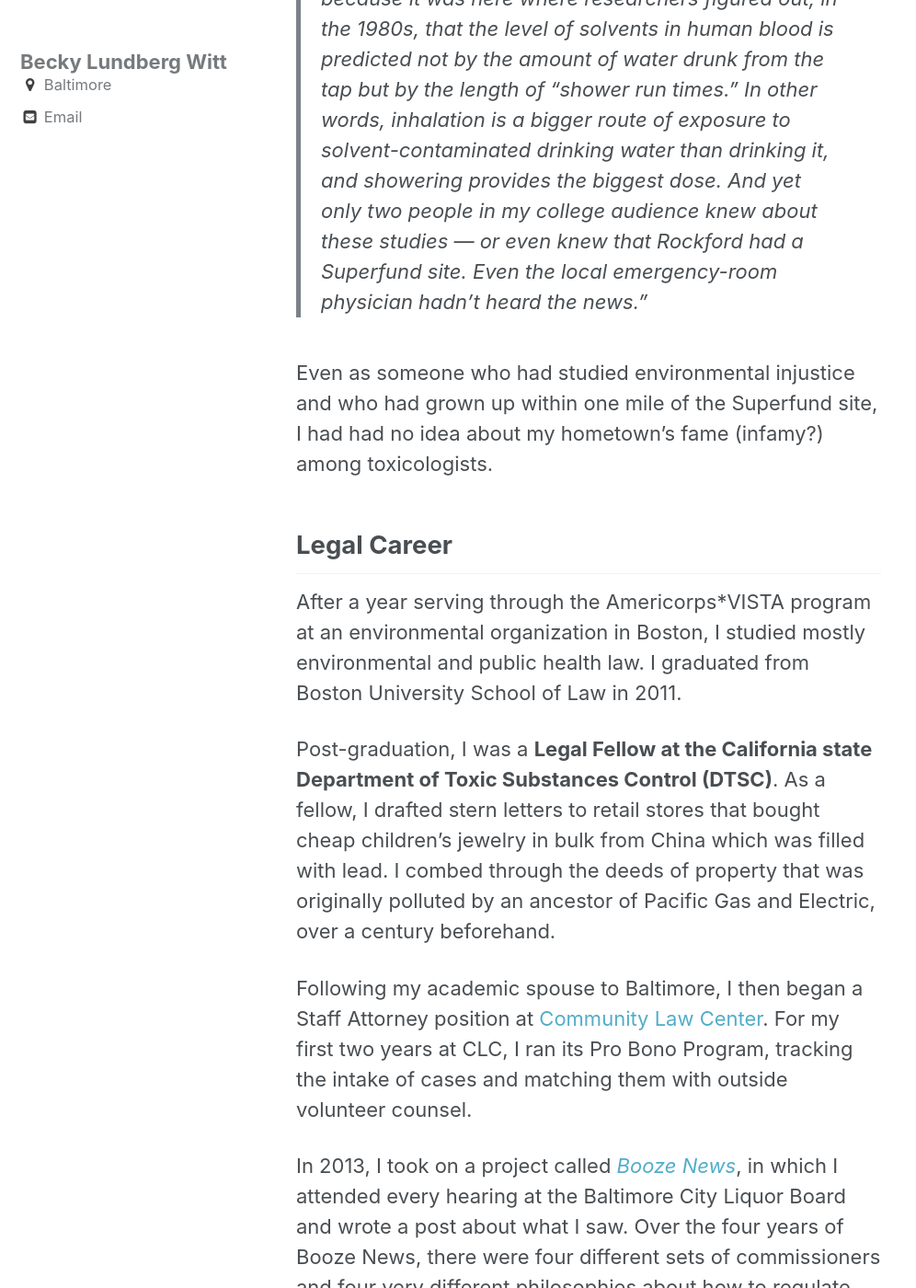
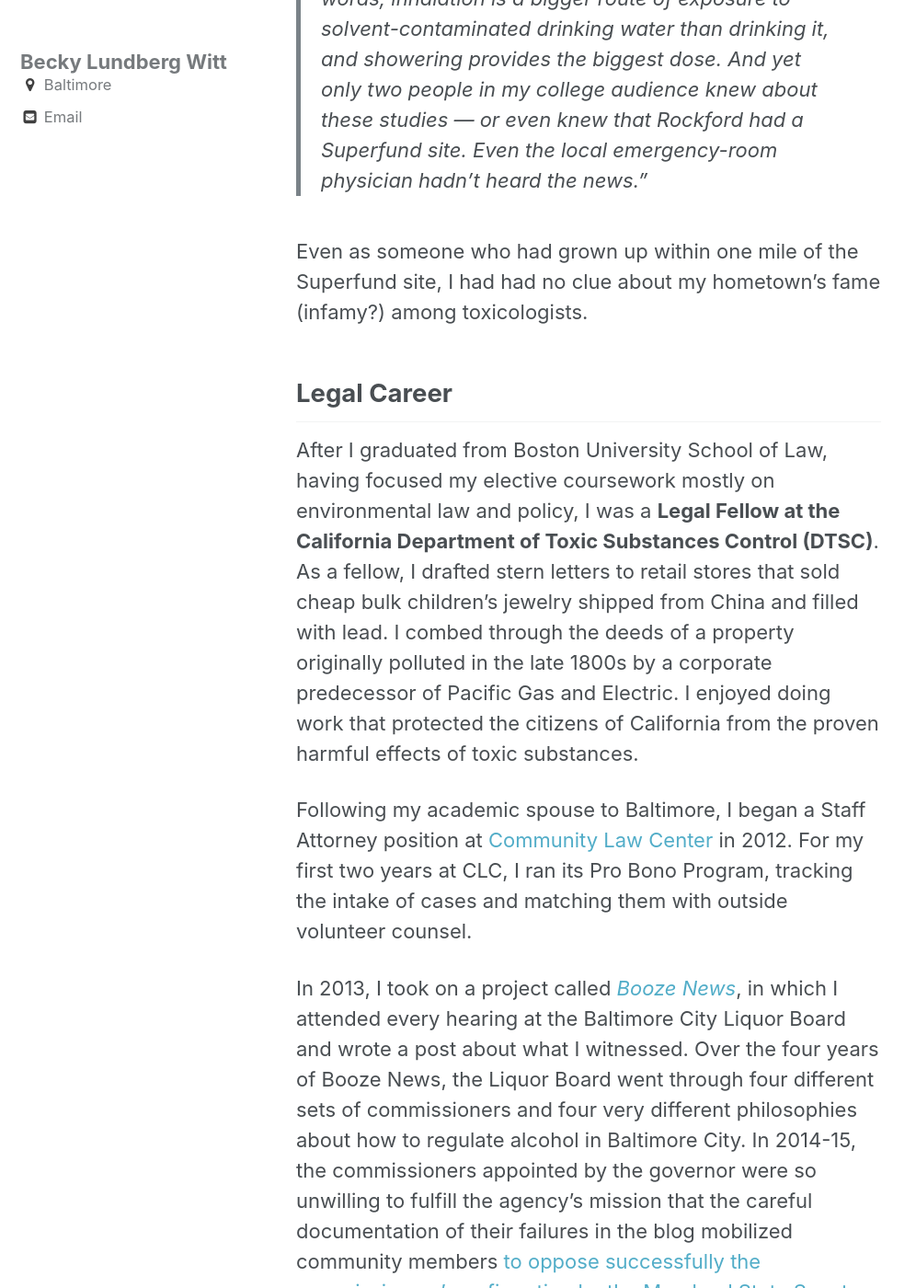
Before and after one commit to beckywitt/beckywitt.github.io, a Jekyll site: the page built from pages/about-me.md, in a window 1280 px wide and 1400 px high, scrolled down 1176 px. Shown: the whole window at 92% size, without its empty margins (0-996 px from the left). Built offline with Jekyll 4.4.1, drawn with Linux system fonts in a browser that asks for light colours; some of the changed text lies outside the part shown.

Commit message:
updated about me

```diff
--- a/pages/about-me.md
+++ b/pages/about-me.md
@@ -1,26 +1,24 @@
 ---
 permalink: /about-me/
 ---
-I am an attorney and an advocate for neighborhoods in Baltimore City, where I've lived for five years. I own a fixer upper on the north side of the city, near Loyola University, where my spouse teaches philosophy. I am a neglectful gardener and a timid cyclist.
+I am an attorney and an advocate for neighborhoods in Baltimore City. I own a fixer upper on the north side of the city, near Loyola University, where my spouse teaches philosophy. I am a neglectful gardener and a timid cyclist.
 
 ## Environmental Justice
 
-I grew up in Rockford, Illinois, a small post-industrial city, in the same working class neighborhood where my grandparents and father grew up. The city's southeast side is filled with struggling and shuttered tool and die factories. As I walked to my bus stop in the morning as a child, the burning chemical smells of grinding and shaving metal bloomed out of the open windows of the factory buildings.
+I grew up in Rockford, Illinois, a small post-industrial city, in the same working class neighborhood where my grandparents and father grew up. The city's southeast side is filled with struggling and shuttered tool and die factories.
 
-I discovered the concept of environmental injustice as a sociology undergraduate, and I immediately recognized my own community in its description. After I graduated from college, as I flipped through an issue of Orion magazine, the following paragraph from [Sandra Steingraber's essay, titled *Environmental Amnesia*](https://orionmagazine.org/article/environmental-amnesia/) jolted me:
+When I first heard the concept of environmental injustice as a sociology undergraduate, I immediately recognized my own community. A few years later, as I flipped through an issue of *Orion* magazine one day, the following paragraph from [Sandra Steingraber's essay, titled *Environmental Amnesia*](https://orionmagazine.org/article/environmental-amnesia/) jolted me:
 
 >"I was recently invited to Rockford, Illinois, to speak about toxic chemicals. That seemed appropriate because Rockford is the site of a longstanding Superfund site. Solvents used by former businesses had drizzled into drinking water wells. Rockford is famous within toxicology circles because of the bladder-cancer cluster that was discovered here and because it was here where researchers figured out, in the 1980s, that the level of solvents in human blood is predicted not by the amount of water drunk from the tap but by the length of “shower run times.” In other words, inhalation is a bigger route of exposure to solvent-contaminated drinking water than drinking it, and showering provides the biggest dose. And yet only two people in my college audience knew about these studies — or even knew that Rockford had a Superfund site. Even the local emergency-room physician hadn’t heard the news."
 
-Even as someone who had studied environmental injustice and who had grown up within one mile of the Superfund site, I had had no idea about my hometown's fame (infamy?) among toxicologists.
+Even as someone who had grown up within one mile of the Superfund site, I had had no clue about my hometown's fame (infamy?) among toxicologists.
 
 ## Legal Career
 
-After a year serving through the Americorps*VISTA program at an environmental organization in Boston, I studied mostly environmental and public health law. I graduated from Boston University School of Law in 2011.
+After I graduated from Boston University School of Law, having focused my elective coursework mostly on environmental law and policy, I was a **Legal Fellow at the California Department of Toxic Substances Control (DTSC)**. As a fellow, I drafted stern letters to retail stores that sold cheap bulk children's jewelry shipped from China and filled with lead. I combed through the deeds of a property originally polluted in the late 1800s by a corporate predecessor of Pacific Gas and Electric. I enjoyed doing work that protected the citizens of California from the proven harmful effects of toxic substances.
 
-Post-graduation, I was a **Legal Fellow at the California state Department of Toxic Substances Control (DTSC)**. As a fellow, I drafted stern letters to retail stores that bought cheap children's jewelry in bulk from China which was filled with lead. I combed through the deeds of property that was originally polluted by an ancestor of Pacific Gas and Electric, over a century beforehand.
+Following my academic spouse to Baltimore, I began a Staff Attorney position at [Community Law Center](www.communitylaw.org) in 2012. For my first two years at CLC, I ran its Pro Bono Program, tracking the intake of cases and matching them with outside volunteer counsel.
 
-Following my academic spouse to Baltimore, I then began a Staff Attorney position at [Community Law Center](www.communitylaw.org). For my first two years at CLC, I ran its Pro Bono Program, tracking the intake of cases and matching them with outside volunteer counsel.
-
-In 2013, I took on a project called *[Booze News](www.communitylaw.org/booze-news/)*, in which I attended every hearing at the Baltimore City Liquor Board and wrote a post about what I saw. Over the four years of Booze News, there were four different sets of commissioners and four very different philosophies about how to regulate alcohol in Baltimore City in order to protect the public's health and safety. In 2014-15, the commissioners appointed by the governor were so unwilling to fulfill the agency's mission that the careful documentation of their failures in the blog mobilized community members [to oppose successfully the commissioners' confirmation by the Maryland State Senate](http://www.baltimoresun.com/news/maryland/politics/blog/bal-senate-committee-votes-against-baltimore-liquor-board-members-20160321-story.html).
+In 2013, I took on a project called *[Booze News](www.communitylaw.org/booze-news/)*, in which I attended every hearing at the Baltimore City Liquor Board and wrote a post about what I witnessed. Over the four years of Booze News, the Liquor Board went through four different sets of commissioners and four very different philosophies about how to regulate alcohol in Baltimore City. In 2014-15, the commissioners appointed by the governor were so unwilling to fulfill the agency's mission that the careful documentation of their failures in the blog mobilized community members [to oppose successfully the commissioners' confirmation by the Maryland State Senate](http://www.baltimoresun.com/news/maryland/politics/blog/bal-senate-committee-votes-against-baltimore-liquor-board-members-20160321-story.html).
 
 As an attorney for small nonprofits, besides my Liquor Board-related work, I review and revise policies and bylaws, negotiate contracts, and mediate disputes.
```
